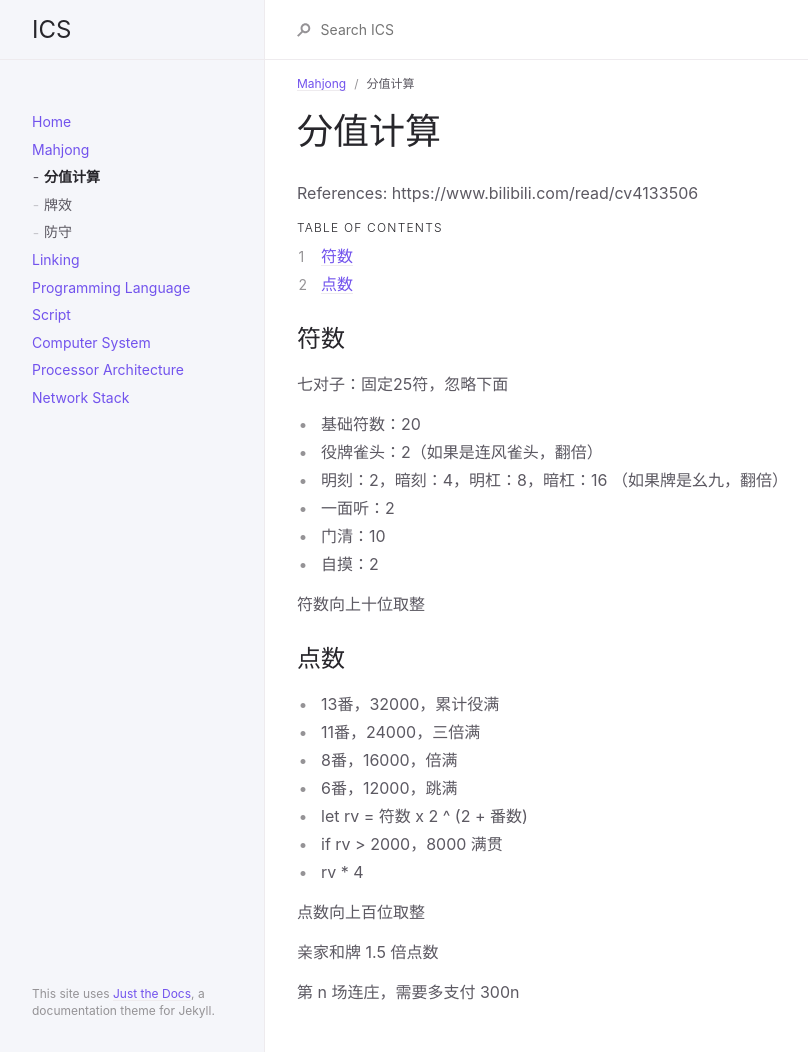
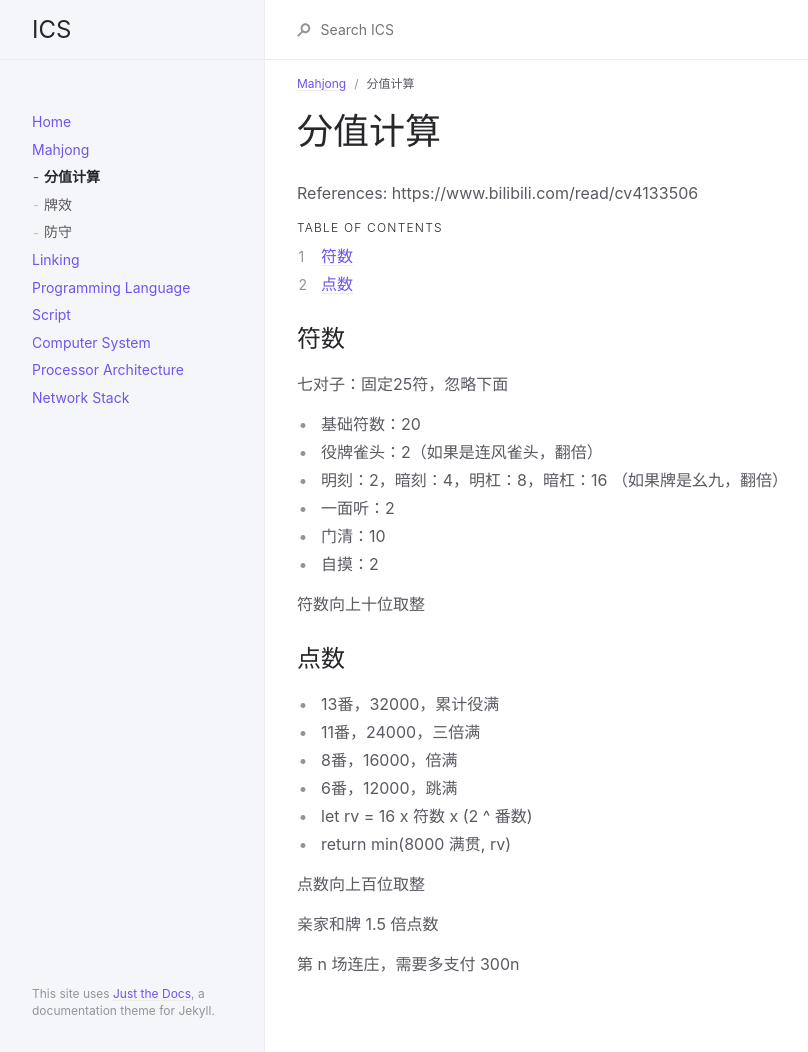
Before and after one commit to wongsingfo/comp-sys, a Jekyll site: the page built from docs/mahjong/score.md, in a window 1280 px wide. Shown: the whole page, without its empty margins (107-915 px from the left). Built offline with Jekyll 4.4.1, drawn with Linux system fonts in a browser that asks for light colours.

Commit message:
[update] weekly

```diff
--- a/docs/mahjong/score.md
+++ b/docs/mahjong/score.md
@@ -36,9 +36,8 @@ References: https://www.bilibili.com/read/cv4133506
 - 11番，24000，三倍满
 - 8番，16000，倍满
 - 6番，12000，跳满
-- let rv = 符数 x 2 ^ (2 + 番数)
-- if rv > 2000，8000 满贯
-- rv * 4
+- let rv = 16 x 符数 x (2 ^ 番数)
+- return min(8000 满贯, rv)
 
 点数向上百位取整
 
```
Also changed, not shown: docs/arch/riscv.md (+2 -0 lines), docs/prog-lang/prog-lang.md (+16 -1 lines).
